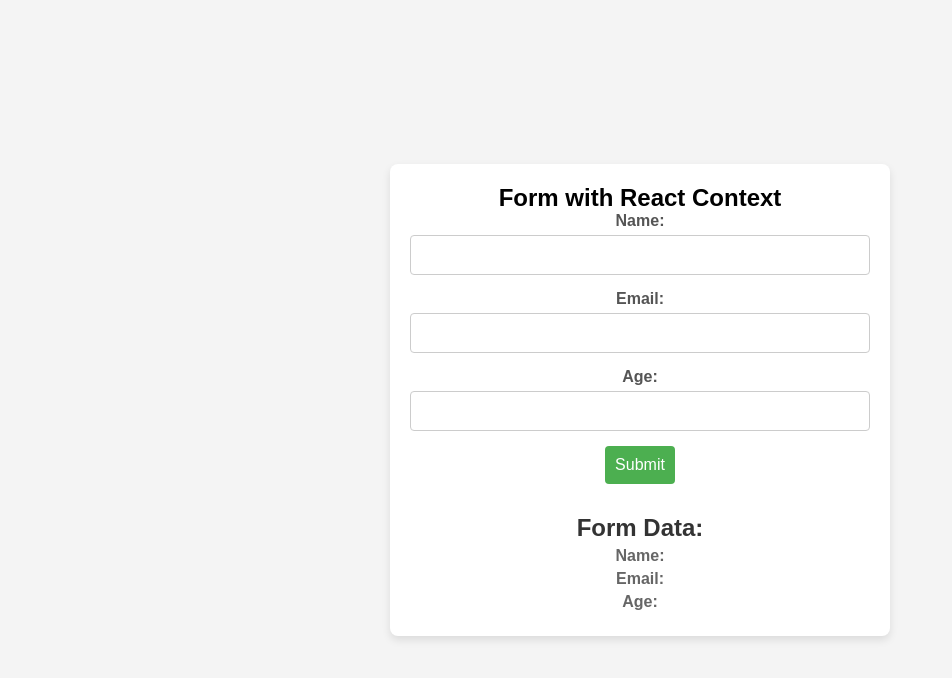
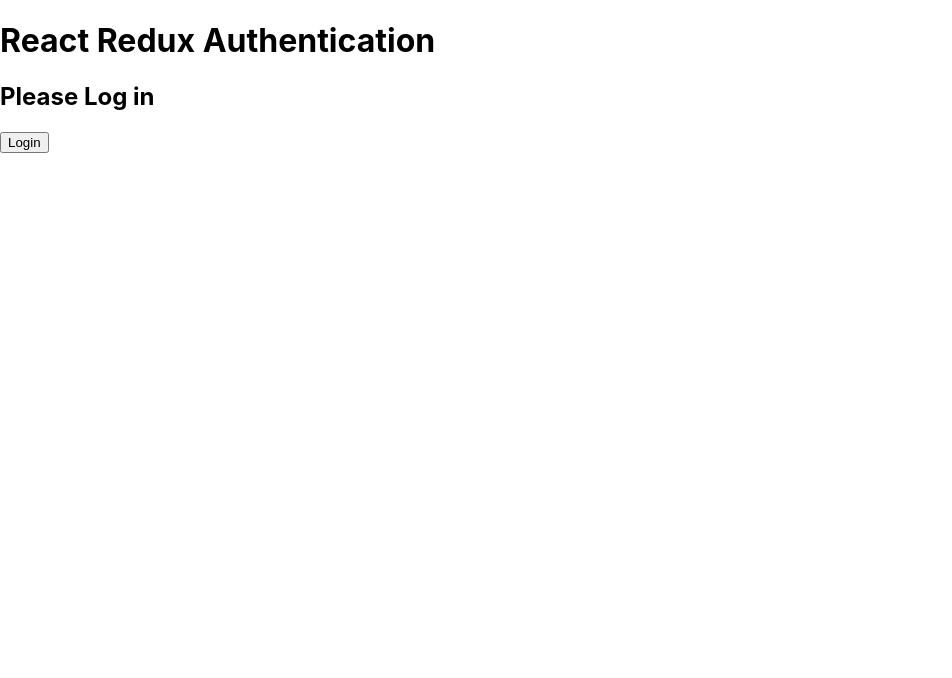
Before and after one commit to Vikas8920/Class-11am-React, a React (Create React App) app: page / in a window 1280 px wide. Shown: the top 678 px of the page, without its empty margins (0-952 px from the left). Built offline with nearby package versions, Linux system fonts and the light colour scheme; the HTML template or start-up script is replaced by a standard one.

Commit message:
04-03-2025

```diff
--- a/package.json
+++ b/package.json
@@ -6,8 +6,10 @@
     "cra-template": "1.2.0",
     "react": "^19.0.0",
     "react-dom": "^19.0.0",
+    "react-redux": "^9.2.0",
     "react-router-dom": "^7.1.5",
-    "react-scripts": "5.0.1"
+    "react-scripts": "5.0.1",
+    "redux": "^5.0.1"
   },
   "scripts": {
     "start": "react-scripts start",
--- a/src/App.js
+++ b/src/App.js
@@ -1,20 +1,34 @@
 import React from 'react'
-import { FormProvider } from './Context/FormContext'
-import FormComponent from './Component/FormComponent'
-import DisplayData from './Component/DisplayData'
-import './App.css'
+import { useDispatch, useSelector } from 'react-redux'
+import { login, logout } from './Component/action'
 
 const App = () => {
+  const dispatch = useDispatch()
+  const {isAuthenticated, user} =  useSelector((state)=>state.auth)
+
+  const handleLogin = () =>{
+    const userData = {name:'Vikas', email: 'vikas@gmail.com'}
+    dispatch(login(userData))
+  }
+
+  const handleLogout = () =>{
+    dispatch(logout())
+  }
   return (
-    <>
-      <FormProvider>
-        <div className='app'>
-          <h1>Form with React Context</h1>
-          <FormComponent/>
-          <DisplayData/>
+    <div>
+      <h1>React Redux Authentication</h1>
+      {isAuthenticated?(
+        <div>
+          <h2>Welcome, {user.name}</h2>
+          <button onClick={handleLogout}>Logout</button>
         </div>
-      </FormProvider>
-    </>
+      ):(
+        <div>
+          <h2>Please Log in</h2>
+          <button onClick={handleLogin}>Login</button>
+        </div>
+      )}
+    </div>
   )
 }
 
--- a/src/Component/DisplayData.js
+++ /dev/null
@@ -1,18 +0,0 @@
-import React, { useContext } from 'react'
-import { FormContext } from '../Context/FormContext'
-
-const DisplayData = () => {
-    const {formData} = useContext(FormContext)
-  return (
-    <>
-      <div>
-        <h2>Form Data:</h2>
-        <p><strong>Name:</strong>{formData.name}</p>
-        <p><strong>Email:</strong>{formData.email}</p>
-        <p><strong>Age:</strong>{formData.age}</p>
-      </div>
-    </>
-  )
-}
-
-export default DisplayData
--- a/src/Component/FormComponent.js
+++ /dev/null
@@ -1,44 +0,0 @@
-import React, { useContext, useState } from 'react'
-import { FormContext } from '../Context/FormContext'
-
-const FormComponent = () => {
-    const {updateFormData} = useContext(FormContext)
-    const [formState, setFormState] = useState({
-        name:'',
-        email:'',
-        age:''
-    })
-
-    const handleChange = (e) => {
-        const {name, value} = e.target
-        setFormState({
-            ...formState,
-            [name]:value,
-        })
-    }
-    const handleSubmit = (e) =>{
-        e.preventDefault()
-        updateFormData(formState)
-    }
-  return (
-    <>
-      <form onSubmit={handleSubmit}>
-        <div>
-            <label>Name:</label>
-            <input type='text' name='name' value={formState.name} onChange={handleChange}/>
-        </div>
-        <div>
-            <label>Email:</label>
-            <input type='email' name='email' value={formState.email} onChange={handleChange}/>
-        </div>
-        <div>
-            <label>Age:</label>
-            <input type='number' name='age' value={formState.age} onChange={handleChange}/>
-        </div>
-        <button type='submit'>Submit</button>
-      </form>
-    </>
-  )
-}
-
-export default FormComponent
--- /dev/null
+++ b/src/Component/action.js
@@ -0,0 +1,12 @@
+export const login = (user) => {
+    return{
+        type: 'LOGIN',
+        payload: user,
+    }
+}
+
+export const logout = () => {
+    return{
+        type: 'LOGOUT',
+    }
+}
--- /dev/null
+++ b/src/Component/authReducer.js
@@ -0,0 +1,25 @@
+const initailState = {
+    isAuthenticated: false,
+    user: null,
+}
+
+const authReducer = (state = initailState, action) => {
+    switch (action.type) {
+        case 'LOGIN':
+            return {
+                ...state,
+                isAuthenticated: true,
+                user: action.payload,
+            }
+        case 'LOGOUT':
+            return {
+                ...state,
+                isAuthenticated: false,
+                user: null,
+            }
+        default:
+            return state;
+    }
+}
+
+export default authReducer;
--- a/src/Context/FormContext.js
+++ /dev/null
@@ -1,17 +0,0 @@
-import { createContext, useState } from "react";
-export const FormContext = createContext()
-
-
-export const FormProvider = ({children}) => {
-    const [formData, setFormData] = useState({})
-
-    const updateFormData = (newData) =>{
-      setFormData({...formData, ...newData})
-    }
-
-    return(
-        <FormContext.Provider value={{formData, updateFormData}}>
-            {children}
-        </FormContext.Provider>
-    )
-}
--- a/src/index.js
+++ b/src/index.js
@@ -3,12 +3,14 @@ import ReactDOM from 'react-dom/client';
 import './index.css';
 import App from './App';
 import reportWebVitals from './reportWebVitals';
+import { Provider } from 'react-redux';
+import store from './store';
 
 const root = ReactDOM.createRoot(document.getElementById('root'));
 root.render(
-  <React.StrictMode>
+  <Provider store={store}>
     <App />
-  </React.StrictMode>
+  </Provider>
 );
 
 // If you want to start measuring performance in your app, pass a function
--- /dev/null
+++ b/src/store.js
@@ -0,0 +1,10 @@
+import { combineReducers, createStore } from "redux";
+import authReducer from "./Component/authReducer";
+
+const rootReducer = combineReducers({
+    auth: authReducer,
+})
+
+const store = createStore(rootReducer)
+
+export default store
```
Also changed, not shown: 1 other file (tests, documents, lock files or other folders).
